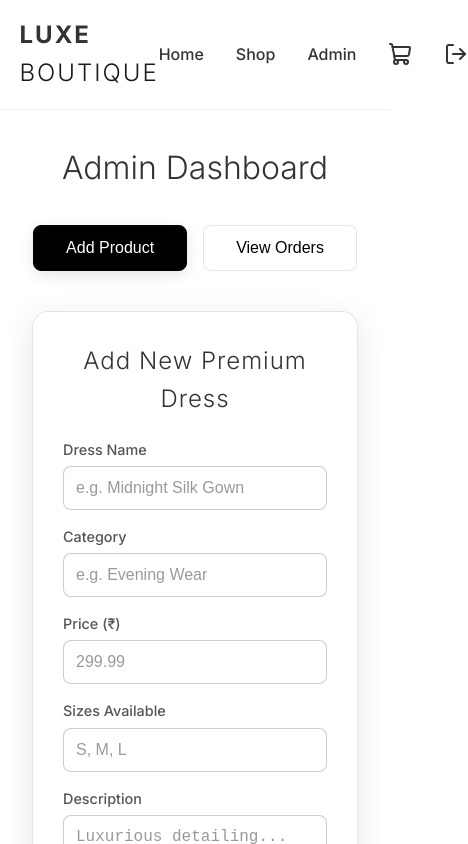
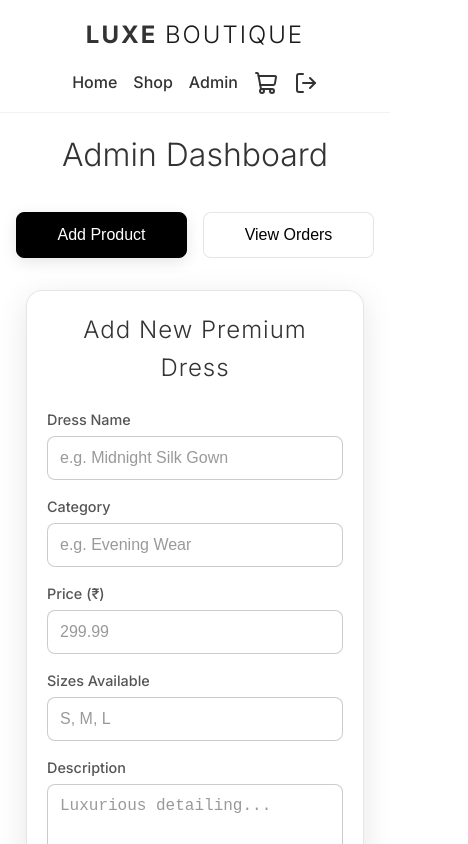
Before and after one commit to ravinderraja878-source/boutique, a React app in the folder frontend/: page /admin in a window 390 px wide. Shown: the top 844 px of the page, 468 px wide, since content can reach past the window. Built offline with nearby package versions, Linux system fonts and the light colour scheme; sample sign-in values are in the browser's storage; the HTML template or start-up script is replaced by a standard one.

Commit message:
feat: enhance mobile responsiveness and fix ESLint errors

```diff
--- a/frontend/src/components/AdminUploadForm.css
+++ b/frontend/src/components/AdminUploadForm.css
@@ -103,3 +103,10 @@
   border: 1px solid rgba(244, 67, 54, 0.5);
   color: #e57373;
 }
+
+@media (max-width: 768px) {
+  .admin-form-container {
+    padding: 20px;
+    margin: 20px 10px;
+  }
+}
--- a/frontend/src/components/Navbar.css
+++ b/frontend/src/components/Navbar.css
@@ -83,3 +83,16 @@
 .btn-icon:hover {
   color: var(--primary-color);
 }
+
+@media (max-width: 768px) {
+  .navbar-container {
+    flex-direction: column;
+    gap: 1rem;
+    padding: 1rem;
+  }
+  .navbar-links {
+    gap: 1rem;
+    flex-wrap: wrap;
+    justify-content: center;
+  }
+}
--- a/frontend/src/pages/AdminDashboard.css
+++ b/frontend/src/pages/AdminDashboard.css
@@ -102,3 +102,23 @@
   background: #d4edda;
   color: #155724;
 }
+
+@media (max-width: 768px) {
+  .admin-dashboard {
+    padding: 1rem;
+  }
+  .admin-tabs {
+    flex-wrap: wrap;
+  }
+  .tab-btn {
+    flex: 1 1 45%;
+    padding: 0.8rem 1rem;
+  }
+  .orders-container {
+    padding: 1rem;
+  }
+  .orders-table th, .orders-table td {
+    padding: 0.5rem;
+    font-size: 0.85rem;
+  }
+}
--- a/frontend/src/pages/AdminDashboard.jsx
+++ b/frontend/src/pages/AdminDashboard.jsx
@@ -1,4 +1,4 @@
-import { useState, useEffect } from 'react';
+import { useState, useEffect, useCallback } from 'react';
 import AdminUploadForm from '../components/AdminUploadForm';
 import { useAuth } from '../context/AuthContext';
 import { Navigate } from 'react-router-dom';
@@ -10,13 +10,7 @@ const AdminDashboard = () => {
   const [orders, setOrders] = useState([]);
   const [loadingOrders, setLoadingOrders] = useState(false);
 
-  useEffect(() => {
-    if (activeTab === 'view_orders' && role === 'admin') {
-      fetchOrders();
-    }
-  }, [activeTab]);
-
-  const fetchOrders = async () => {
+  const fetchOrders = useCallback(async () => {
     setLoadingOrders(true);
     try {
       const response = await fetch('/api/admin/orders', {
@@ -35,7 +29,14 @@ const AdminDashboard = () => {
     } finally {
       setLoadingOrders(false);
     }
-  };
+  }, [token]);
+
+  useEffect(() => {
+    if (activeTab === 'view_orders' && role === 'admin') {
+      // eslint-disable-next-line react-hooks/set-state-in-effect
+      fetchOrders();
+    }
+  }, [activeTab, role, fetchOrders]);
 
   const handleDeleteOrder = async (orderId) => {
     try {
--- a/frontend/src/pages/Auth.css
+++ b/frontend/src/pages/Auth.css
@@ -89,3 +89,12 @@
 .auth-switch a:hover {
   text-decoration: underline;
 }
+
+@media (max-width: 768px) {
+  .auth-box {
+    padding: 2rem 1.5rem;
+  }
+  .auth-box h2 {
+    font-size: 1.5rem;
+  }
+}
--- a/frontend/src/pages/Cart.jsx
+++ b/frontend/src/pages/Cart.jsx
@@ -1,11 +1,10 @@
-import { useState } from 'react';
 import { useCart } from '../context/CartContext';
 import { useAuth } from '../context/AuthContext';
 import { useNavigate } from 'react-router-dom';
 import './Cart.css';
 
 const Cart = () => {
-  const { cart, removeFromCart, clearCart } = useCart();
+  const { cart, removeFromCart } = useCart();
   const { token } = useAuth();
   const navigate = useNavigate();
 
--- a/frontend/src/pages/Home.css
+++ b/frontend/src/pages/Home.css
@@ -94,3 +94,21 @@
   border-bottom: 1px solid var(--primary-color);
   padding-bottom: 5px;
 }
+
+@media (max-width: 768px) {
+  .hero-content h1 {
+    font-size: 2.5rem;
+  }
+  .hero-content p {
+    font-size: 1rem;
+  }
+  .featured {
+    padding: 3rem 1rem;
+  }
+  .featured h2 {
+    font-size: 2rem;
+  }
+  .featured-grid {
+    grid-template-columns: 1fr;
+  }
+}
--- a/frontend/src/pages/Payment.css
+++ b/frontend/src/pages/Payment.css
@@ -167,3 +167,20 @@
   text-align: center;
   padding: 5rem 2rem;
 }
+
+@media (max-width: 768px) {
+  .payment-page {
+    padding: 2rem 1rem;
+  }
+  .payment-container {
+    padding: 1.5rem;
+  }
+  .form-row {
+    flex-direction: column;
+  }
+  .payment-amount {
+    flex-direction: column;
+    gap: 10px;
+    align-items: flex-start;
+  }
+}
--- a/frontend/src/pages/Shop.css
+++ b/frontend/src/pages/Shop.css
@@ -108,3 +108,26 @@
 .btn-add:hover {
   background-color: #000;
 }
+
+@media (max-width: 768px) {
+  .shop-page {
+    padding: 2rem 1rem;
+  }
+  .shop-title {
+    font-size: 2rem;
+    margin-bottom: 2rem;
+  }
+  .product-grid {
+    grid-template-columns: repeat(auto-fill, minmax(150px, 1fr));
+    gap: 1rem;
+  }
+  .product-info {
+    padding: 1rem;
+  }
+  .product-actions {
+    flex-direction: column;
+  }
+  .btn-add {
+    width: 100%;
+  }
+}
```
